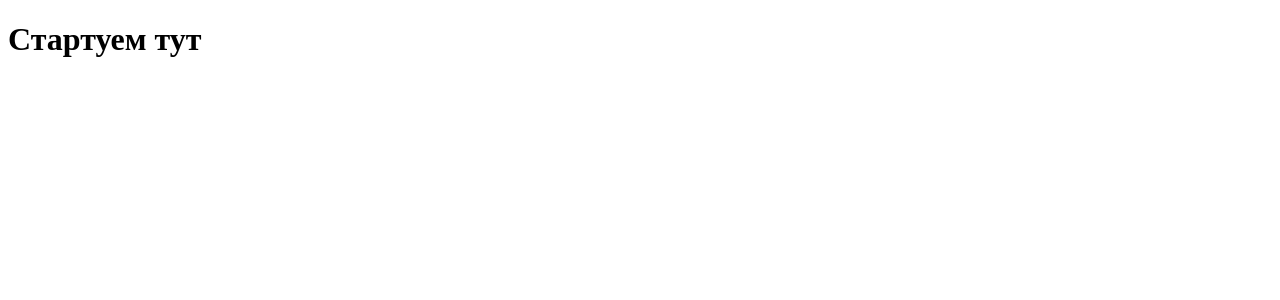
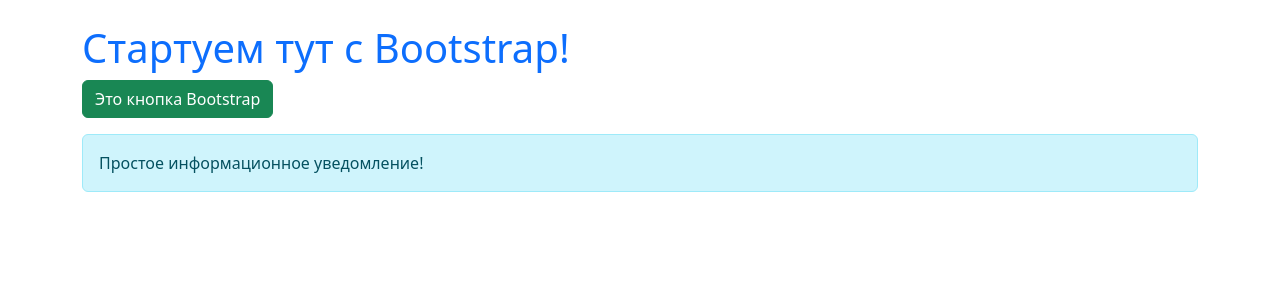
Before and after one commit to gifteddiz-int/sklad-mvp, a Vue app: page / in a window 1280 px wide. Shown: the top 300 px of the page. Built offline with nearby package versions, Linux system fonts and the light colour scheme.

Commit message:
Добавлен бутсрап

```diff
--- a/package.json
+++ b/package.json
@@ -40,6 +40,7 @@
     "vue-tsc": "^3.1.1"
   },
   "dependencies": {
+    "bootstrap": "^5.3.8",
     "electron-squirrel-startup": "^1.0.1",
     "vue": "^3.5.22"
   }
--- a/src/App.vue
+++ b/src/App.vue
@@ -1,5 +1,11 @@
 <template>
-  <h1>Стартуем тут</h1>
+  <div class="container mt-4">
+    <h1 class="text-primary">Стартуем тут с Bootstrap!</h1>
+    <button class="btn btn-success">Это кнопка Bootstrap</button>
+    <div class="alert alert-info mt-3" role="alert">Простое информационное уведомление!</div>
+  </div>
 </template>
 
-<script setup lang="ts"></script>
+<script setup lang="ts">
+// Your script logic here
+</script>
```
Also changed, not shown: src/renderer.ts (+4 -3 lines), 1 other file (tests, documents, lock files or other folders).
